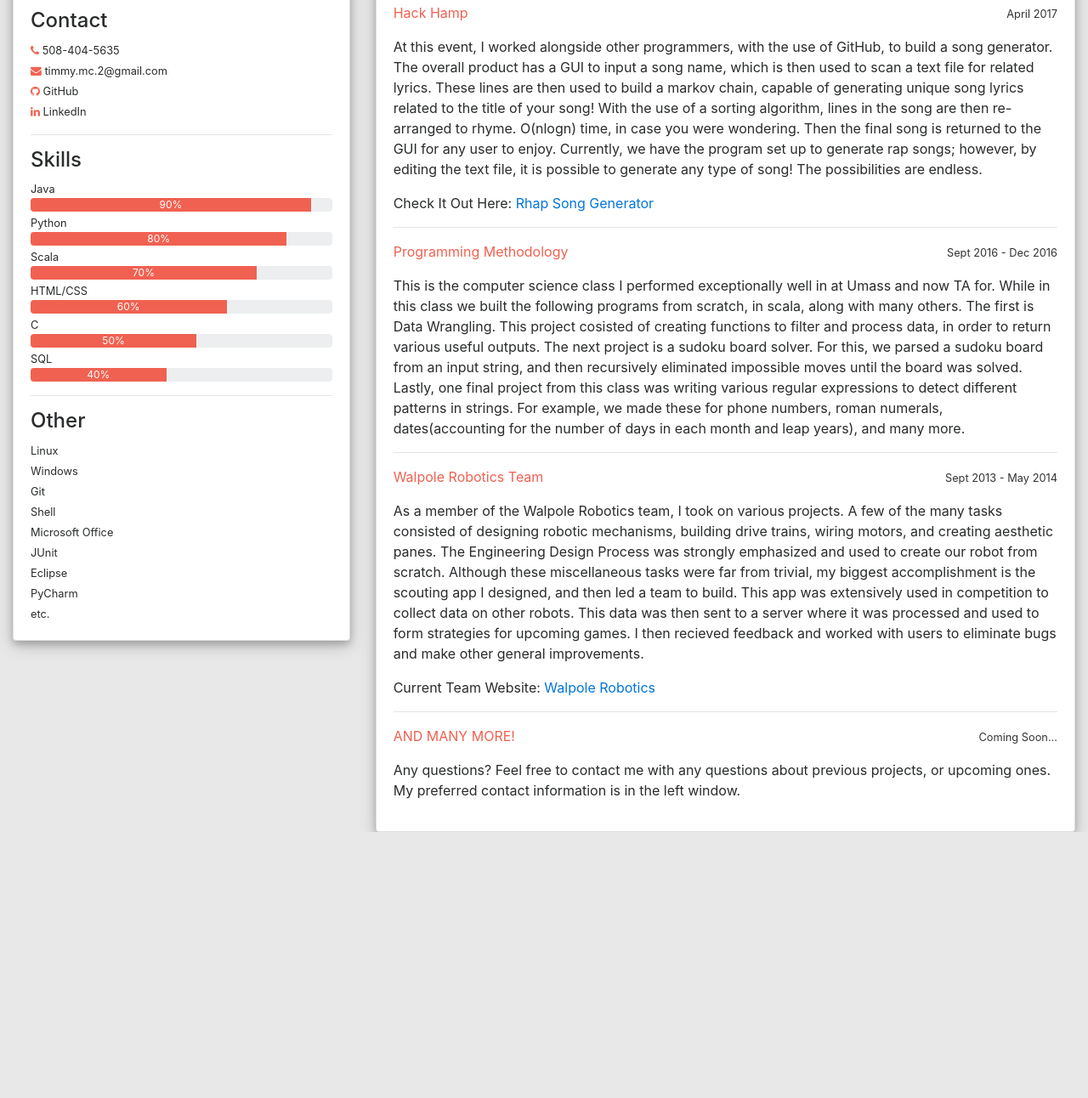
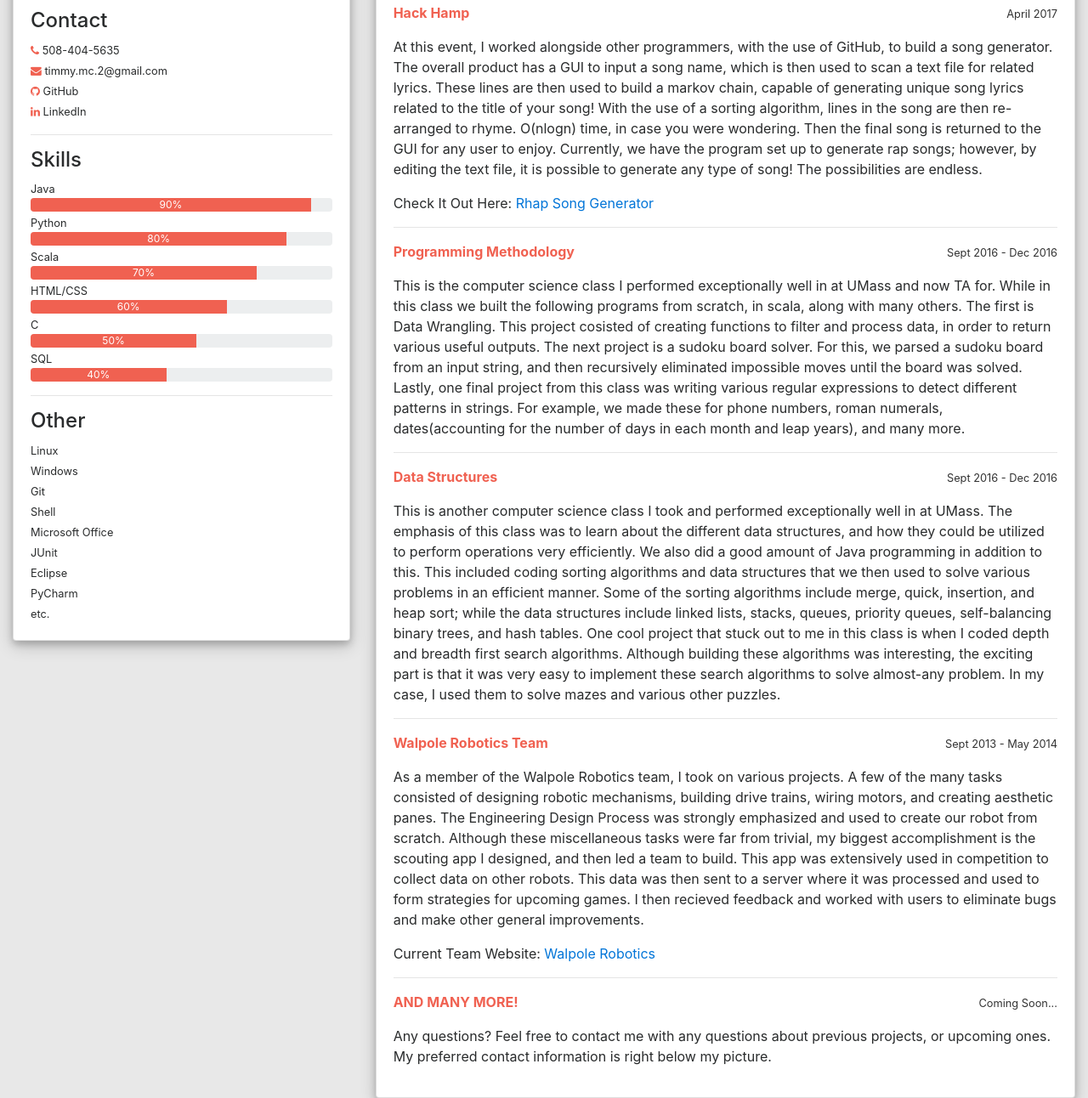
Before and after one commit to timothymcnam/timothymcnam.github.io, a plain HTML site: page index.html in a window 1280 px wide. Shown: the part 644-1936 px from the top of the page at 85% size. Before the commit the page ends 1623 px from the top, so only its background shows below. Drawn offline with nearby package versions, Linux system fonts and the light colour scheme; a script that the page names is missing.

Commit message:
Looks and Data Structures Added

```diff
--- a/index.html
+++ b/index.html
@@ -125,11 +125,11 @@
                <!-- begin work experience -->
                <div class="card">
                   <div class="card-block">
-                     <h4> Work Experience </h4>
+                     <b><h4> Work Experience </h4></b>
                      <br>
                      <!-- Experience -->
                      <p id ="company-name" style="text-align:left;">
-                        Undergrad TA at UMass Amherst
+                        <b>Undergrad TA at UMass Amherst</b>
                         <span style="float:right;"> <small class ="date"> Jan 2016 - present </small> </span>
                      </p>
                      <p> I am currently an undergraduate teaching assistant for Programming Methodology(CS 220), at the University of Massachusetts Amherst. Some of my responsibilities include teaching a weekly discussion section on various programming concepts, holding office hours to answer student questions, and moderating a discussion forum. I also work closely with the professor and other TA's to design projects, tests, quizzes and  generally ensure a smooth learning environment.</p>
@@ -143,7 +143,7 @@
                   <div class="card-block">
                      <h4> Education </h4>
                      <p id ="school-name" style="text-align:left;">
-                        Umass Amherst BS Computer Science
+                        <b>Umass Amherst BS Computer Science</b>
                         <span style="float:right;">  <small class ="date"> Sept 2015 - present </small> </span>
                      </p>
                      <p> I am currently a sophomore computer science student at the University of Massachusetts Amherst. I am on track to graduate in May of 2019 with a BS in Computer Science, along with a Math minor.  My current GPA is a <b>3.92</b>, I am on the Dean's list, and a member of the Commonwealth Honors College. My main focus will be in areas such as Artificial Intelligence, Robotics, and Data Science.  However, I do take interest in different areas such as Network Security, and am always open to learn new things.</p>
@@ -157,7 +157,7 @@
                      <h4> Projects</h4>
                      <!-- begin project 1 -->
                      <p id ="project-name" style="text-align:left;">
-                        Hack Hamp
+                        <b>Hack Hamp </b>
                         <span style="float:right;">   <small class ="date"> April 2017 </small> </span>
                      </p>
                      <p> At this event, I worked alongside other programmers, with the use of GitHub, to build a song generator.  The overall product has a GUI to input a song name, which is then used to scan a text file for related lyrics. These lines are then used to build a markov chain, capable of generating unique song lyrics related to the title of your song! With the use of a sorting algorithm, lines in the song are then re-arranged to rhyme. O(nlogn) time, in case you were wondering. Then the final song is returned to the GUI for any user to enjoy. Currently, we have the program set up to generate rap songs; however, by editing the text file, it is possible to generate any type of song! The possibilities are endless.</p>
@@ -166,15 +166,23 @@
                      <hr/>
                      <!-- begin Prog Methodology -->
                      <p id ="project-name" style="text-align:left;">
-                        Programming Methodology
+                        <b>Programming Methodology</b>
                         <span style="float:right;">   <small class ="date"> Sept 2016 - Dec 2016</small> </span>
                      </p>
-                     <p> This is the computer science class I performed exceptionally well in at Umass and now TA for. While in this class we built the following programs from scratch, in scala, along with many others. The first is Data Wrangling. This project cosisted of creating functions to filter and process data, in order to return various useful outputs. The next project is a sudoku board solver. For this, we parsed a sudoku board from an input string, and then recursively eliminated impossible moves until the board was solved. Lastly, one final project from this class was writing various regular expressions to detect different patterns in strings. For example, we made these for phone numbers, roman numerals, dates(accounting for the number of days in each month and leap years), and many more.</p>
+                     <p> This is the computer science class I performed exceptionally well in at UMass and now TA for. While in this class we built the following programs from scratch, in scala, along with many others. The first is Data Wrangling. This project cosisted of creating functions to filter and process data, in order to return various useful outputs. The next project is a sudoku board solver. For this, we parsed a sudoku board from an input string, and then recursively eliminated impossible moves until the board was solved. Lastly, one final project from this class was writing various regular expressions to detect different patterns in strings. For example, we made these for phone numbers, roman numerals, dates(accounting for the number of days in each month and leap years), and many more.</p>
                      <!-- end Prog Methodology -->
+                     <hr/>
+                     <!-- begin Data Structures -->
+                     <p id ="project-name" style="text-align:left;">
+                        <b>Data Structures</b>
+                        <span style="float:right;">   <small class ="date"> Sept 2016 - Dec 2016</small> </span>
+                     </p>
+                     <p> This is another computer science class I took and performed exceptionally well in at UMass. The emphasis of this class was to learn about the different data structures, and how they could be utilized to perform operations very efficiently. We also did a good amount of Java programming in addition to this. This included coding sorting algorithms and data structures that we then used to solve various problems in an efficient manner.  Some of the sorting algorithms include merge, quick, insertion, and heap sort; while the data structures include linked lists, stacks, queues, priority queues, self-balancing binary trees, and hash tables. One cool project that stuck out to me in this class is when I coded depth and breadth first search algorithms.  Although building these algorithms was interesting, the exciting part is that it was very easy to implement these search algorithms to solve almost-any problem. In my case, I used them to solve mazes and various other puzzles.</p>
+                     <!-- end Data Structures -->
                      <hr/>
                      <!-- begin Robotics -->
                      <p id ="project-name" style="text-align:left;">
-                        Walpole Robotics Team
+                        <b>Walpole Robotics Team</b>
                         <span style="float:right;">   <small class ="date"> Sept 2013 - May 2014 </small> </span>
                      </p>
                      <p> As a member of the Walpole Robotics team, I took on various projects. A few of the many tasks consisted of designing robotic mechanisms, building drive trains, wiring motors, and creating aesthetic panes. The Engineering Design Process was strongly emphasized and used to create our robot from scratch. Although these miscellaneous tasks were far from trivial, my biggest accomplishment is the scouting app I designed, and then led a team to build. This app was extensively used in competition to collect data on other robots. This data was then sent to a server where it was processed and used to form strategies for upcoming games. I then recieved feedback and worked with users to eliminate bugs and make other general improvements.</p>
@@ -183,10 +191,10 @@
                      <hr/>
                      <!-- begin coming soon -->
                      <p id ="project-name" style="text-align:left;">
-                        AND MANY MORE!
+                        <b>AND MANY MORE!</b>
                         <span style="float:right;">   <small class ="date"> Coming Soon... </small> </span>
                      </p>
-                     <p> Any questions? Feel free to contact me with any questions about previous projects, or upcoming ones. My preferred contact information is in the left window.</p>
+                     <p> Any questions? Feel free to contact me with any questions about previous projects, or upcoming ones. My preferred contact information is right below my picture.</p>
                      <!-- end coming soon -->
                   </div>
                </div>
```
